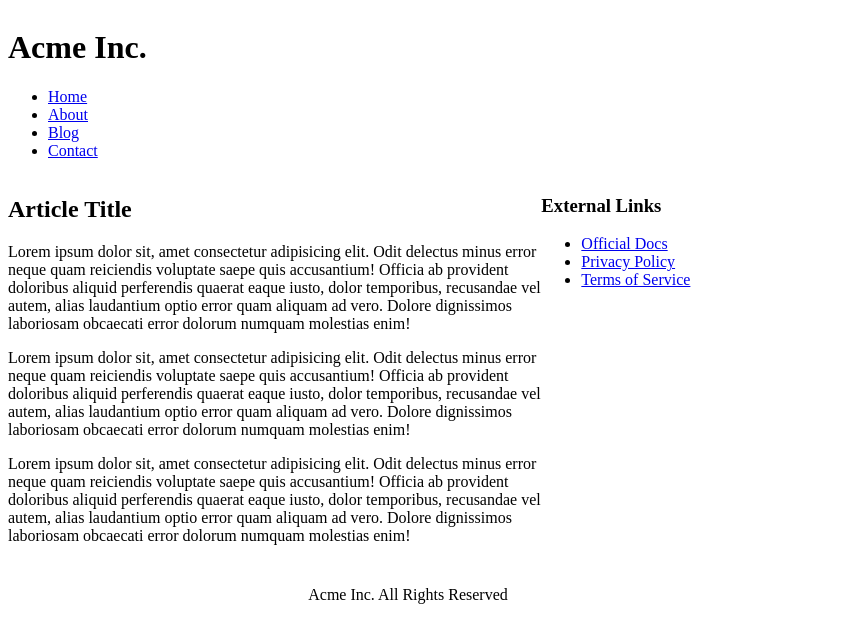
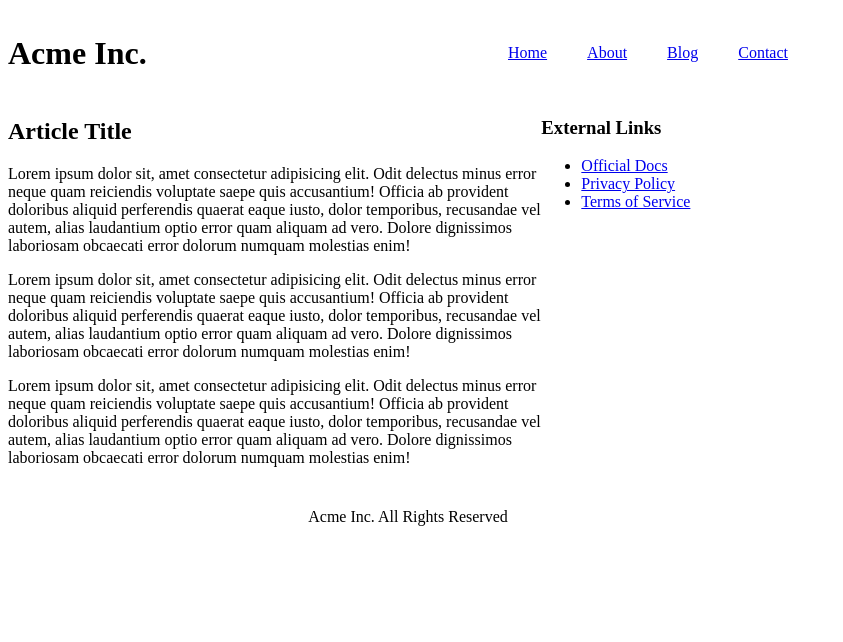
Before and after one commit to chavon13/Digital-Crafts, a plain HTML site: page CSS/grids/gridsmedium.html in a window 1280 px wide. Shown: the whole page, without its empty margins (0-843 px from the left). Drawn offline with Linux system fonts and the light colour scheme.

Commit message:
adds flex to ehader. removed bullets. made links left to right instead of up and down

```diff
--- a/CSS/grids/gridsmedium.css
+++ b/CSS/grids/gridsmedium.css
@@ -33,3 +33,18 @@
     grid-row-end: 4;
     padding: 25px;
 }
+
+#header {
+    display:flex;
+    justify-content: space-between;
+    align-items: center;
+}
+
+.links {
+    list-style-type: none;
+}
+
+.links > li {
+    float:left;
+    margin: 20px;
+}
--- a/CSS/grids/gridsmedium.html
+++ b/CSS/grids/gridsmedium.html
@@ -6,9 +6,9 @@
     </head>
     <body>
         <div class="container">
-            <header class="header">
+            <header class="header" id="header">
                 <h1>Acme Inc.</h1>
-                <ul>
+                <ul class="links">
                     <li>
                         <a href="#">Home</a>
                     </li>
```
